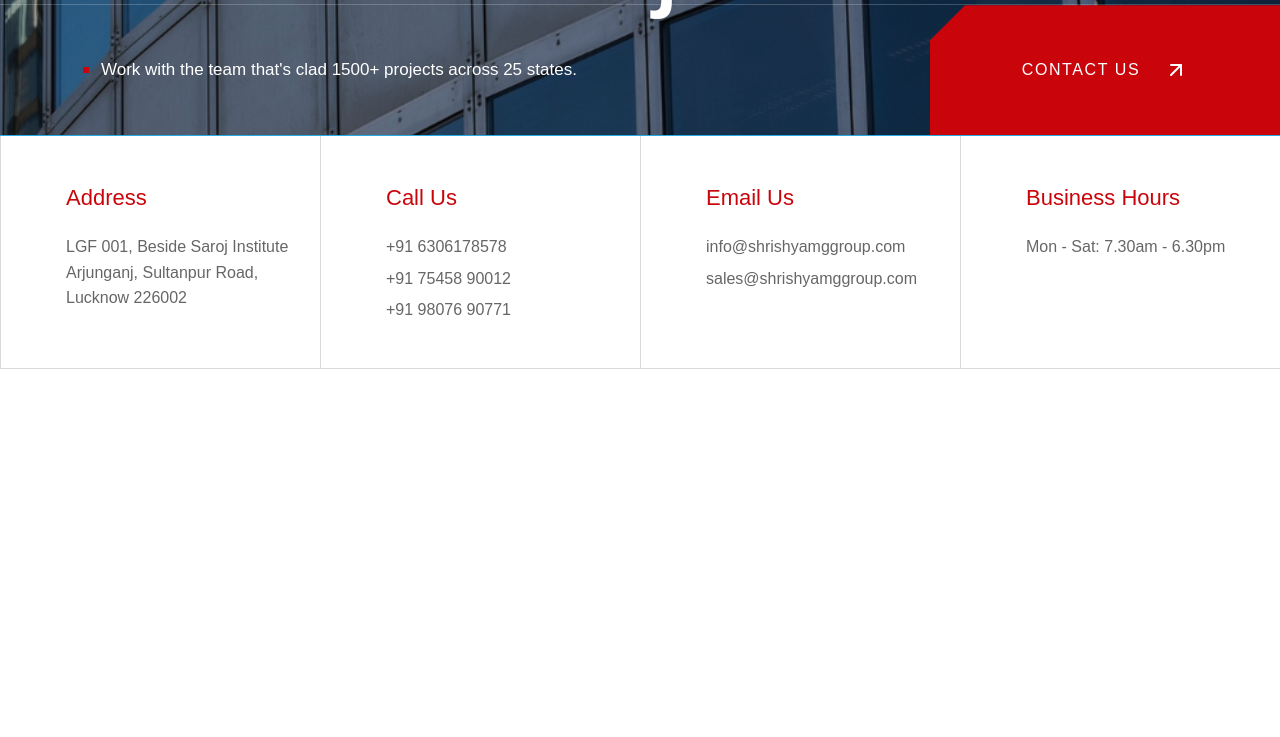
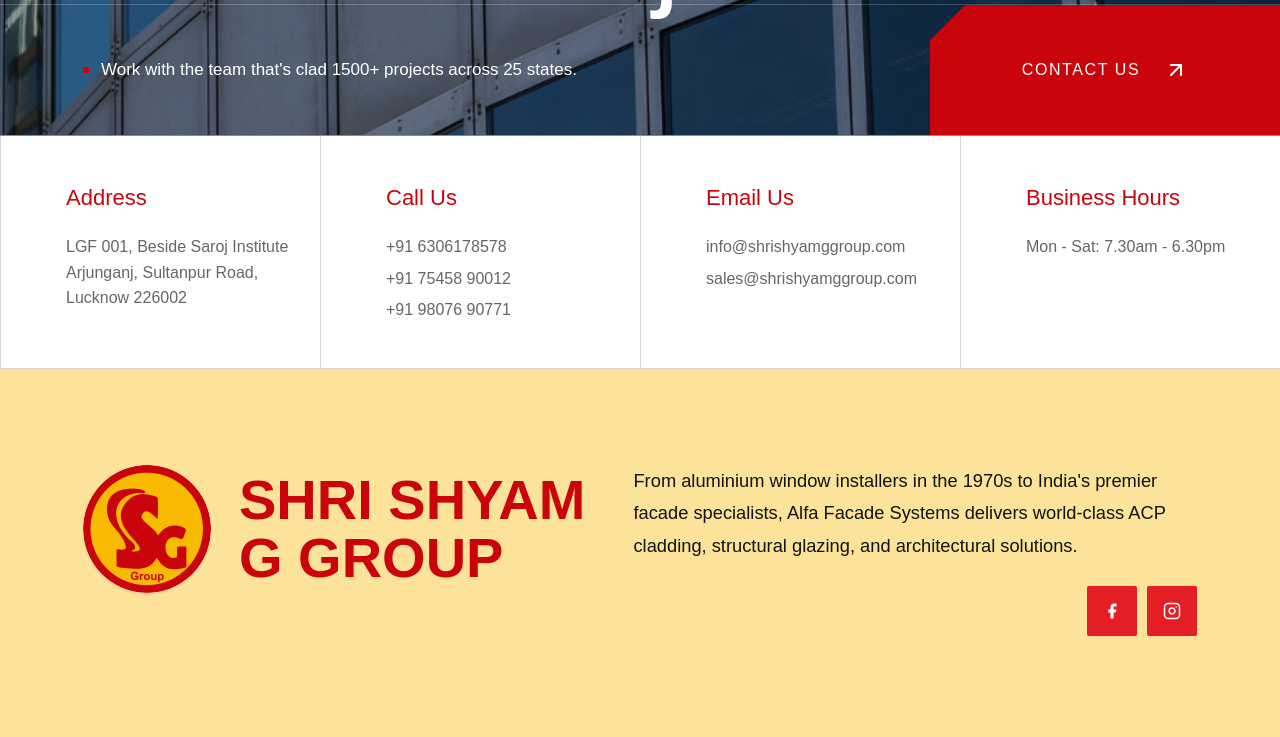
Before and after one commit to x64Mayank/client-site-01, a React (Vite) app: page / in a window 1280 px wide. Shown: the part 7604-8341 px from the top of the page. Before the commit the page ends 7973 px from the top, so only its background shows below. Built offline with nearby package versions, Linux system fonts and the light colour scheme.

Commit message:
feat: implement responsive footer section and add brand logo assets

```diff
--- a/src/App.jsx
+++ b/src/App.jsx
@@ -17,6 +17,7 @@
 import Leadership from './sections/Leadership';
 import Testimonials from './sections/Testimonials';
 import ContactUs from './sections/ContactUs';
+import Footer from './sections/Footer';
 
 function App() {
   return (
@@ -34,6 +35,7 @@
           <Leadership />
           <Testimonials />
           <ContactUs />
+          <Footer />
         </main>
         {/* Cursor placed inside the inner-most scroll wrapper for best blending */}
         <Cursor />
--- /dev/null
+++ b/src/sections/Footer.jsx
@@ -0,0 +1,171 @@
+import React from 'react';
+import { ChevronRight } from 'lucide-react';
+
+const FacebookIcon = ({ size = 20, ...props }) => (
+  <svg
+    xmlns="http://www.w3.org/2000/svg"
+    width={size}
+    height={size}
+    viewBox="0 0 24 24"
+    fill="none"
+    stroke="currentColor"
+    strokeWidth="2"
+    strokeLinecap="round"
+    strokeLinejoin="round"
+    {...props}
+  >
+    <path d="M18 2h-3a5 5 0 0 0-5 5v3H7v4h3v8h4v-8h3l1-4h-4V7a1 1 0 0 1 1-1h3z"/>
+  </svg>
+);
+
+const InstagramIcon = ({ size = 20, ...props }) => (
+  <svg
+    xmlns="http://www.w3.org/2000/svg"
+    width={size}
+    height={size}
+    viewBox="0 0 24 24"
+    fill="none"
+    stroke="currentColor"
+    strokeWidth="2"
+    strokeLinecap="round"
+    strokeLinejoin="round"
+    {...props}
+  >
+    <rect width="20" height="20" x="2" y="2" rx="5" ry="5"/>
+    <path d="M16 11.37A4 4 0 1 1 12.63 8 4 4 0 0 1 16 11.37z"/>
+    <line x1="17.5" x2="17.51" y1="6.5" y2="6.5"/>
+  </svg>
+);
+
+const Footer = () => {
+  const currentYear = new Date().getFullYear();
+
+  return (
+    <footer className="w-full bg-[#FCE399] pt-16 lg:pt-24 pb-8">
+      <div className="max-w-[1440px] mx-auto px-6 lg:px-[83px]">
+
+        {/* TOP SECTION: Logo, Brand, Description, Socials */}
+        <div className="flex flex-col lg:flex-row items-center lg:items-start justify-between gap-10 lg:gap-[48px] mb-16 lg:mb-24 text-center lg:text-left">
+
+          {/* Logo & Brand Name Group - Centered Row on mobile, Left Aligned on desktop */}
+          <div className="flex flex-row items-center justify-center lg:justify-start gap-4 sm:gap-[28px] shrink-0 lg:h-[128px]">
+            <div className="w-[85px] h-[85px] sm:w-[100px] sm:h-[100px] lg:w-[128px] lg:h-[128px] rounded-full overflow-hidden flex items-center justify-center bg-white shadow-sm shrink-0">
+              <img
+                src="/images/logos/brand-logo.png"
+                alt="Shri Shyam G Group Logo"
+                className="w-full h-full object-contain"
+              />
+            </div>
+            <h2 className="font-display text-[24px] sm:text-[32px] lg:text-[56px] font-bold text-[#C9050B] leading-tight lg:leading-[58px] uppercase tracking-[3.57%] m-0 p-0 text-left">
+              Shri <br className="lg:hidden" /> Shyam <br /> G Group
+            </h2>
+          </div>
+
+          {/* Description & Socials Group - Centered on mobile, Left Aligned on desktop */}
+          <div className="flex flex-col items-center lg:items-end justify-between gap-6 w-full lg:flex-1 lg:min-h-[128px]">
+            <p className="font-body text-[15px] lg:text-[18.3px] text-[#121315] leading-relaxed lg:leading-[32.4px] font-normal m-0 p-0 lg:max-w-[640px] text-center lg:text-left">
+              From aluminium window installers in the 1970s to India's premier facade specialists,
+              Alfa Facade Systems delivers world-class ACP cladding, structural glazing, and architectural solutions.
+            </p>
+
+            {/* Social Icons Container */}
+            <div className="flex flex-row justify-center lg:justify-end items-center gap-[10px]">
+              <a
+                href="#"
+                className="w-[45px] h-[45px] lg:w-[50px] lg:h-[50px] bg-[#E31E24] text-white flex items-center justify-center hover:bg-[#C9050B] transition-colors duration-300 rounded-[2px]"
+                aria-label="Facebook"
+              >
+                <FacebookIcon size={18} fill="currentColor" strokeWidth={0} />
+              </a>
+              <a
+                href="#"
+                className="w-[45px] h-[45px] lg:w-[50px] lg:h-[50px] bg-[#E31E24] text-white flex items-center justify-center hover:bg-[#C9050B] transition-colors duration-300 rounded-[2px]"
+                aria-label="Instagram"
+              >
+                <InstagramIcon size={18} />
+              </a>
+            </div>
+          </div>
+        </div>
+
+        {/* MIDDLE SECTION: Info Grid - 2 columns on mobile/tablet, 4 columns on desktop */}
+        <div className="grid grid-cols-2 lg:flex lg:flex-row lg:items-stretch lg:justify-between mb-16 lg:mb-24 gap-x-6 gap-y-12 lg:gap-0">
+
+          {/* Call Us */}
+          <div className="flex-1 lg:pr-8">
+            <h3 className="font-display text-[20px] lg:text-[20.3px] font-semibold text-[#1A1A1A] mb-6 lg:mb-10">Call Us</h3>
+            <ul className="flex flex-col gap-4">
+              {['+91 6306178578', '+91 75458 90012', '+91 98076 90771'].map((num) => (
+                <li key={num} className="flex items-center gap-3 font-body text-[13px] sm:text-[15px] lg:text-[16px] text-[#1A1A1A]">
+                  <div className="w-[4px] h-[4px] bg-[#1A1A1A] shrink-0" />
+                  <a href={`tel:${num.replace(/\s/g, '')}`} className="hover:text-[#C9050B] transition-colors">{num}</a>
+                </li>
+              ))}
+            </ul>
+          </div>
+
+          {/* Separator 1 (Desktop only) */}
+          <div className="hidden lg:block w-[1.5px] bg-[#1A1A1A]/20 my-2" />
+
+          {/* Mail Us */}
+          <div className="flex-1 lg:px-8">
+            <h3 className="font-display text-[20px] lg:text-[20.3px] font-semibold text-[#1A1A1A] mb-6 lg:mb-10">Mail Us</h3>
+            <ul className="flex flex-col gap-4">
+              {['info@shrishyamggroup.com', 'sales@shrishyamggroup.com'].map((email) => (
+                <li key={email} className="flex items-center gap-3 font-body text-[13px] sm:text-[15px] lg:text-[16px] text-[#1A1A1A]">
+                  <div className="w-[4px] h-[4px] bg-[#1A1A1A] shrink-0" />
+                  <a href={`mailto:${email}`} className="hover:text-[#C9050B] transition-colors break-all lg:whitespace-nowrap">{email}</a>
+                </li>
+              ))}
+            </ul>
+          </div>
+
+          {/* Separator 2 (Desktop only) */}
+          <div className="hidden lg:block w-[1.5px] bg-[#1A1A1A]/20 my-2" />
+
+          {/* Meet Us */}
+          <div className="flex-1 lg:px-8">
+            <h3 className="font-display text-[20px] lg:text-[20.3px] font-semibold text-[#1A1A1A] mb-6 lg:mb-10">Meet Us</h3>
+            <ul className="flex flex-col gap-6">
+              <li className="flex items-start gap-3 font-body text-[13px] sm:text-[15px] lg:text-[16px] text-[#1A1A1A] leading-[1.6]">
+                <div className="w-[4px] h-[4px] bg-[#1A1A1A] shrink-0 mt-2.5" />
+                <span>LGF 001, Beside Saroj Institute <br /> Arjunganj, Sultanpur Road, <br /> Lucknow 226002</span>
+              </li>
+              <li className="flex items-center gap-3 font-body text-[13px] sm:text-[15px] lg:text-[16px] text-[#1A1A1A]">
+                <div className="w-[4px] h-[4px] bg-[#1A1A1A] shrink-0" />
+                <span>Mon - Sat: 7.30am - 6.30pm</span>
+              </li>
+            </ul>
+          </div>
+
+          {/* Separator 3 (Desktop only) */}
+          <div className="hidden lg:block w-[1.5px] bg-[#1A1A1A]/20 my-2" />
+
+          {/* Quick Links */}
+          <div className="flex-1 lg:pl-8">
+            <h3 className="font-display text-[20px] lg:text-[20.3px] font-semibold text-[#1A1A1A] mb-6 lg:mb-10">Quick Links</h3>
+            <ul className="flex flex-col gap-4">
+              {['About Us', 'Our Services', 'Our Projects', 'Sustainability', 'Leadership'].map((link) => (
+                <li key={link} className="flex items-center gap-3 group">
+                  <div className="w-0 h-0 border-t-[4px] border-t-transparent border-b-[4px] border-b-transparent border-l-[6px] border-l-[#1A1A1A] transition-transform duration-300 group-hover:translate-x-1" />
+                  <a href={`#${link.toLowerCase().replace(' ', '-')}`} className="font-body text-[13px] sm:text-[15px] lg:text-[16px] text-[#1A1A1A] hover:text-[#C9050B] transition-colors font-medium">
+                    {link}
+                  </a>
+                </li>
+              ))}
+            </ul>
+          </div>
+        </div>
+
+        {/* BOTTOM SECTION: Copyright & Attribution - Full Width row on mobile */}
+        <div className="pt-8 border-t border-[#1A1A1A]/30 flex flex-row items-center justify-center gap-2">
+          <p className="font-body text-[11px] sm:text-[14px] text-[#1A1A1A]/80 font-medium">
+            Copyright © {currentYear} Shri Shyam Group Pvt. Ltd.
+          </p>
+        </div>
+      </div>
+    </footer>
+  );
+};
+
+export default Footer;
```
Also changed, not shown: public/images/logos/brand-logo.png (added), public/images/logos/brand-logo.svg (added).
